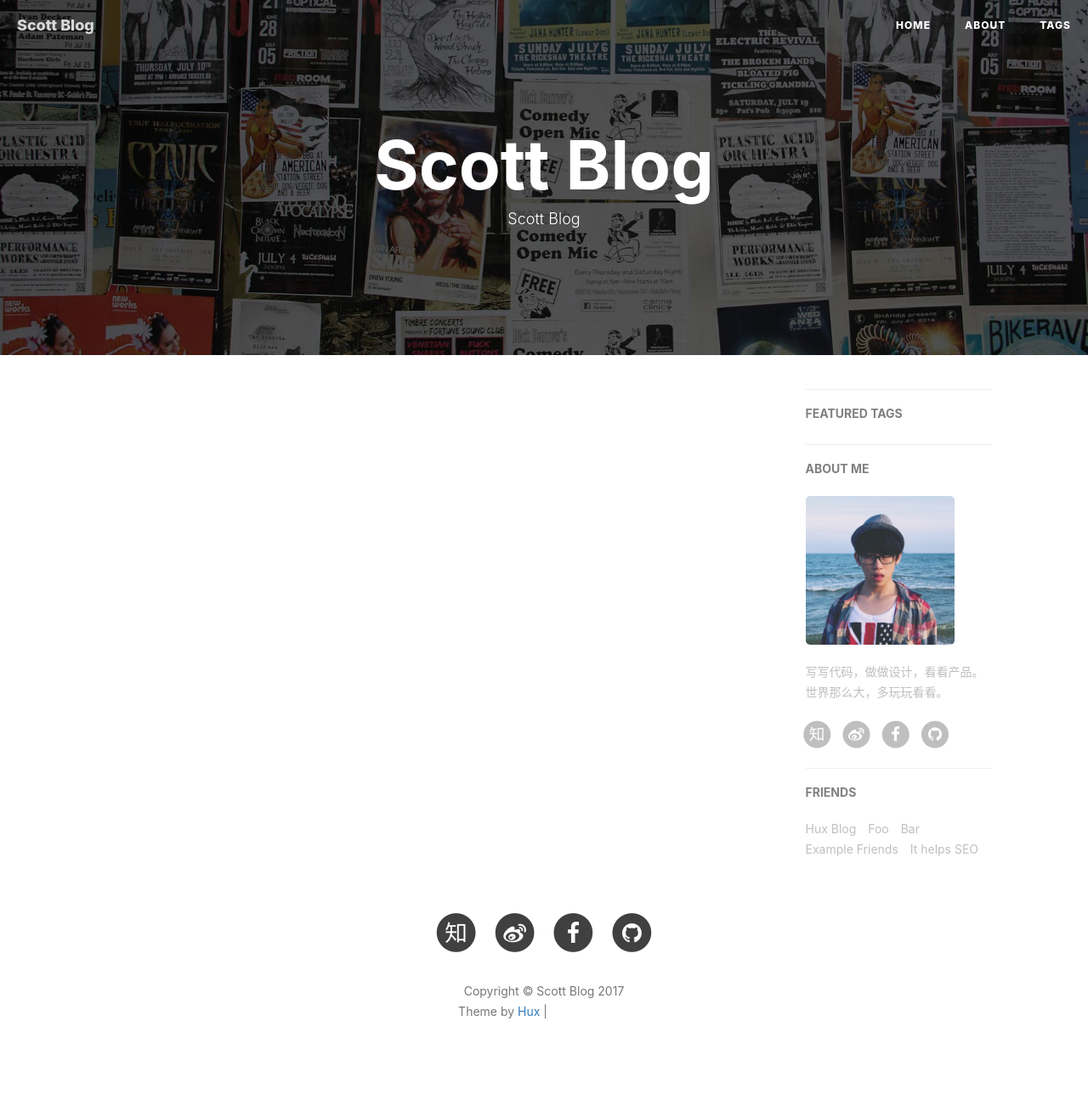
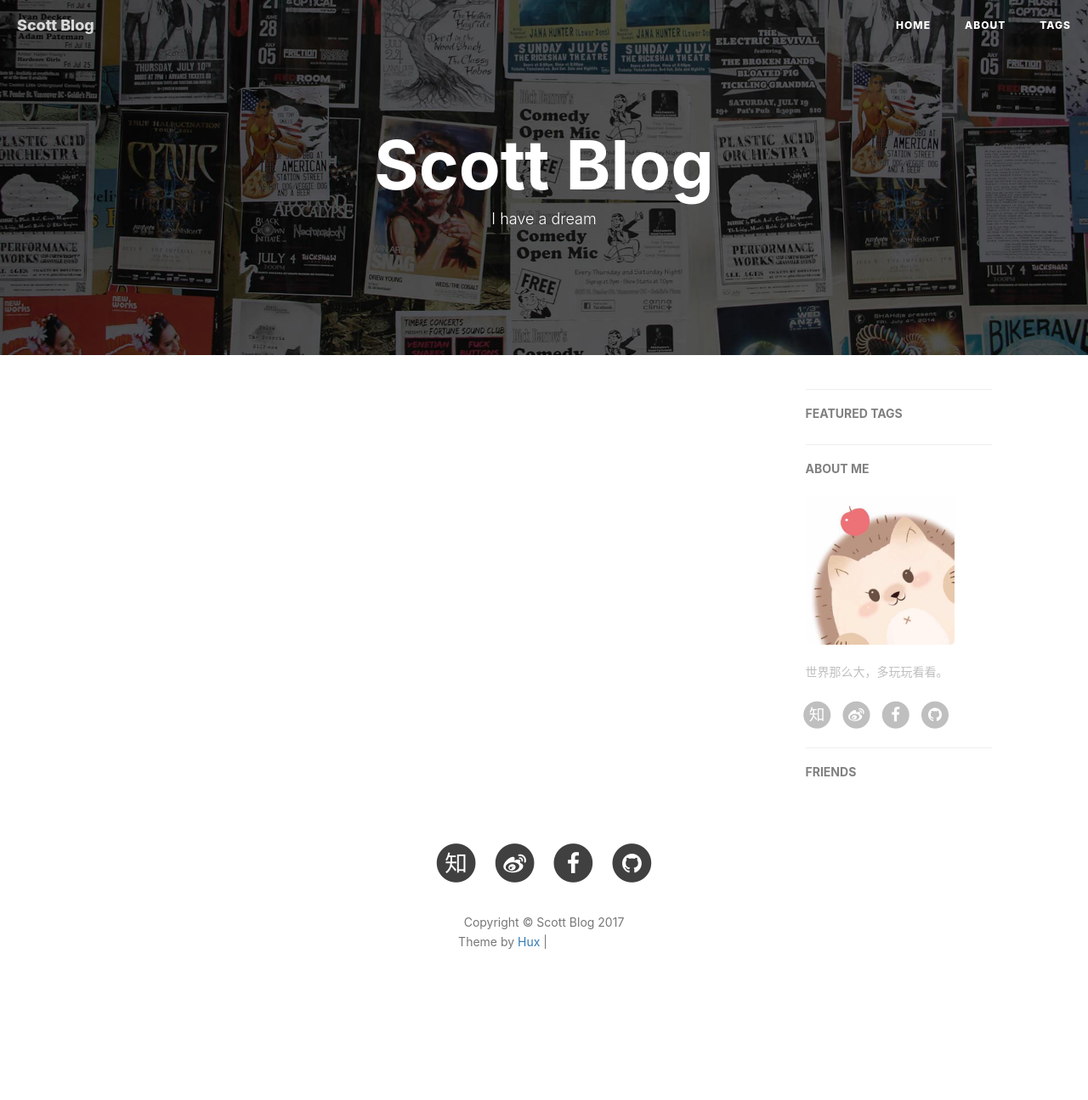
Before and after one commit to yemingjun123/yemingjun123.github.io, a Jekyll site: the page built from index.html, in a window 1280 px wide. Shown: the whole page at 85% size. Built offline with Jekyll 4.4.1, drawn with Linux system fonts in a browser that asks for light colours; nearby versions of some CDN libraries; the list of posts is cut into pages by our own code; comment, search, counter and statistics services are not loaded; after the commit the page ends 1213 px from its top, so only the background shows below that; grey boxes are pictures that could not be loaded.

Commit message:
更新主题

```diff
--- a/_config.yml
+++ b/_config.yml
@@ -50,7 +50,7 @@
 #disqus_username: ScottBlog
 
 # Duoshuo settings
-duoshuo_username: huxblog
+duoshuo_username: ScottBlog
 # Share component is depend on Comment so we can NOT use share only.
 duoshuo_share: true                     # set to false if you want to use Comment without Sharing
 
@@ -68,8 +68,8 @@
 
 # Sidebar settings
 sidebar: true                           # whether or not using Sidebar.
-sidebar-about-description: "写写代码，做做设计，看看产品。世界那么大，多玩玩看看。"
-sidebar-avatar: /img/avatar-hux.jpg      # use absolute URL, seeing it's used in both `/` and `/about/`
+sidebar-about-description: "世界那么大，多玩玩看看。"
+sidebar-avatar: /img/avatar-ymj.jpg      # use absolute URL, seeing it's used in both `/` and `/about/`
 
 
 
@@ -81,20 +81,4 @@
 
 # Friends
 friends: [
-    {
-        title: "Hux Blog",
-        href: "http://huangxuan.me"
-    },{
-        title: "Foo",
-        href: "#"
-    },{
-        title: "Bar",
-        href: "#"
-    },{
-        title: "Example Friends",
-        href: "#"
-    },{
-        title: "It helps SEO",
-        href: "#"
-    }
 ]
--- a/index.html
+++ b/index.html
@@ -1,6 +1,6 @@
 ---
 layout: page
-description: "Scott Blog"
+description: "I have a dream"
 ---
 
 {% for post in paginator.posts %}
```
Also changed, not shown: img/avatar-hux.jpg (deleted), img/avatar-ymj.jpg (added).
